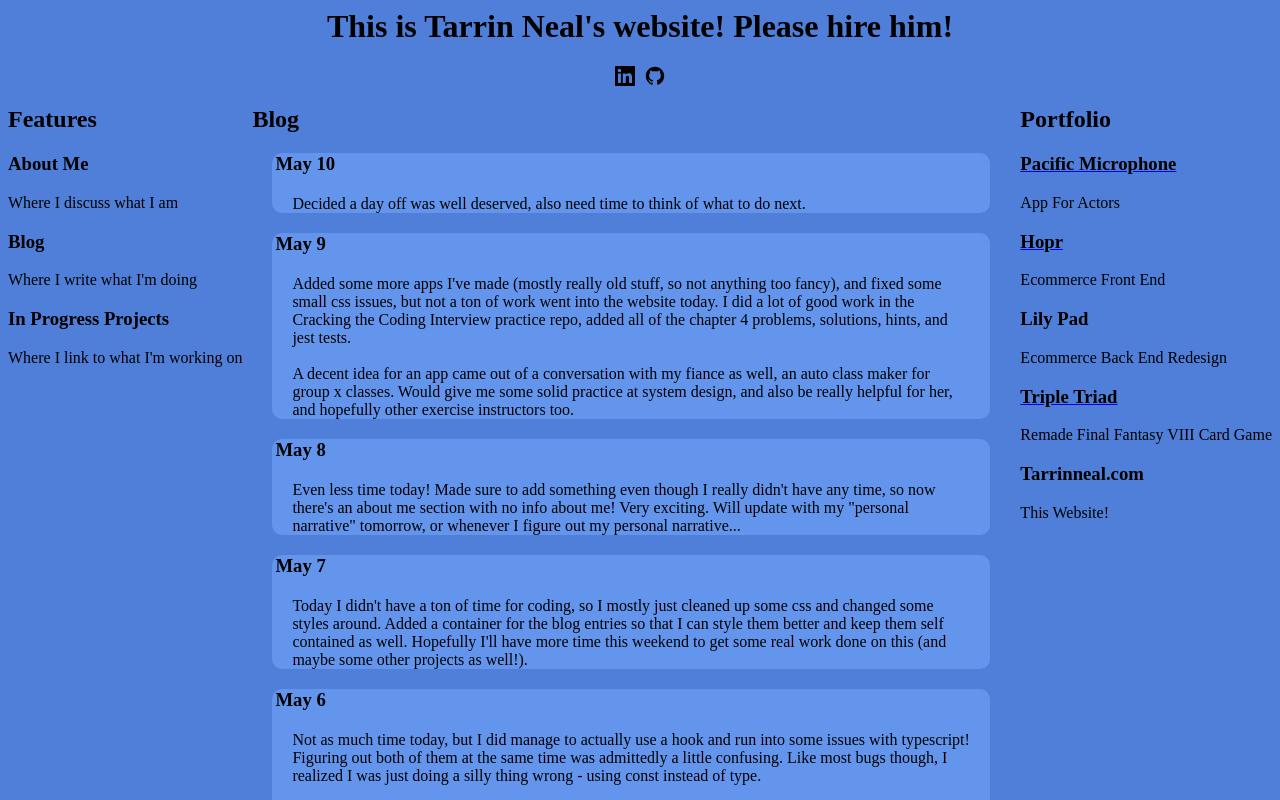
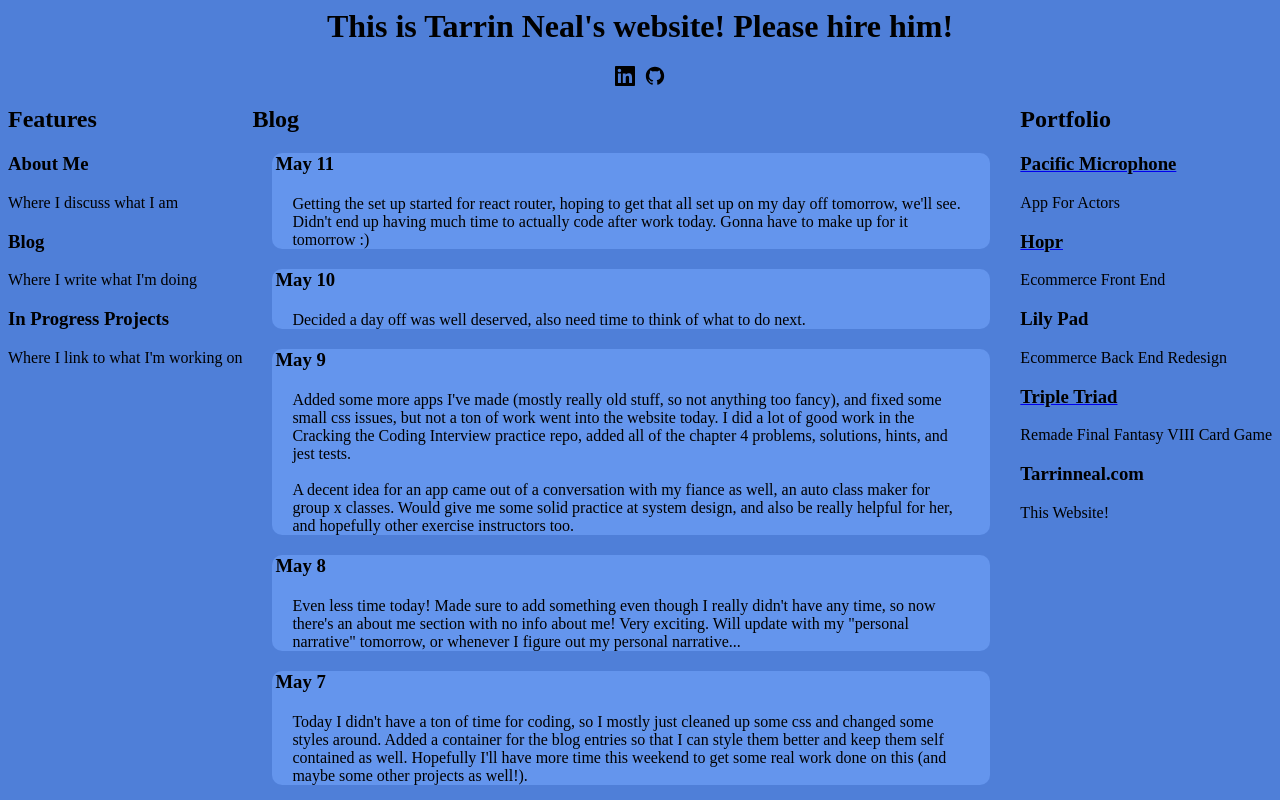
Before and after one commit to tarrinneal/tarrinneal.com, a React app: page /Blog in a window 1280 px wide. Both pictures are taken after a click on the element "Blog". Shown: the top 800 px of the page. Built offline with nearby package versions, Linux system fonts and the light colour scheme.

Commit message:
may 11 blog

```diff
--- a/src/components/Blog.tsx
+++ b/src/components/Blog.tsx
@@ -3,6 +3,14 @@ import * as React from 'react';
 export const Blog = () => (
   <div id='blog'>
     <h2 id='blogHead'>Blog</h2>
+    <div className='blogEntry'>
+      <h3 className='blogDate'>May 11</h3>
+      <p className='blogText'>
+        Getting the set up started for react router, hoping to get that all set
+        up on my day off tomorrow, we'll see. Didn't end up having much time to
+        actually code after work today. Gonna have to make up for it tomorrow :)
+      </p>
+    </div>
     <div className='blogEntry'>
       <h3 className='blogDate'>May 10</h3>
       <p className='blogText'>
```
